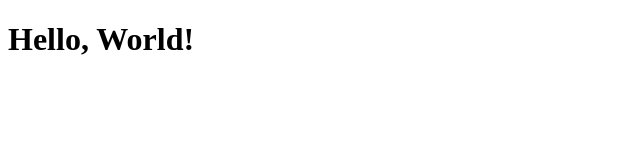
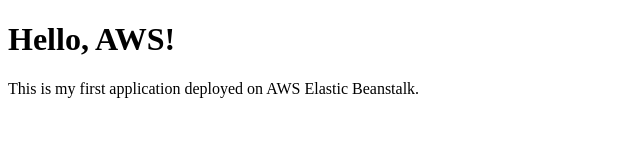
Before and after one commit to Chayma-lab/Demo-AWS, a plain HTML site: page index.html in a window 1280 px wide. Shown: the whole page, without its empty margins (0-640 px from the left). Drawn offline with Linux system fonts and the light colour scheme.

Commit message:
Update and rename hello.html to index.html

```diff
--- a/hello.html
+++ b/index.html
@@ -2,10 +2,10 @@
 <html lang="en">
 <head>
     <meta charset="UTF-8">
-    <meta name="viewport" content="width=device-width, initial-scale=1.0">
     <title>Hello World</title>
 </head>
 <body>
-    <h1>Hello, World!</h1>
+    <h1>Hello, AWS!</h1>
+    <p>This is my first application deployed on AWS Elastic Beanstalk.</p>
 </body>
 </html>
```
